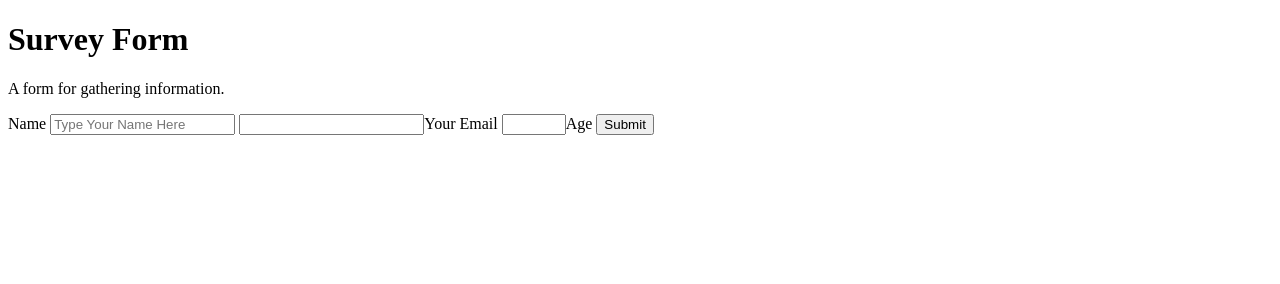
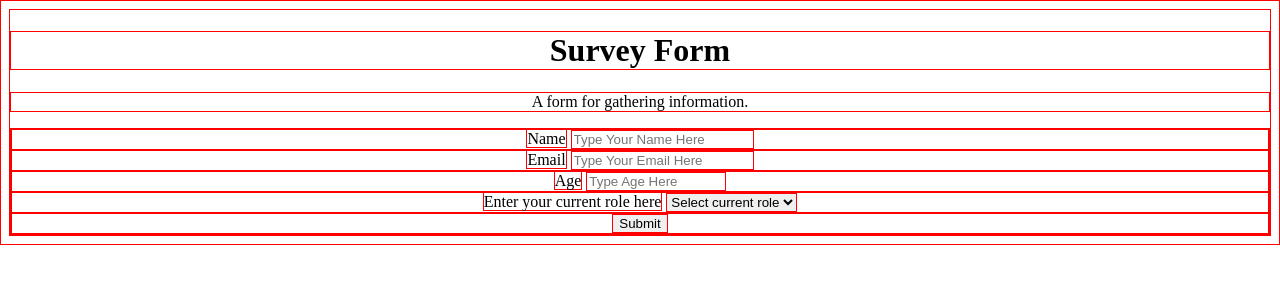
Before and after one commit to SethkCosta/SurveyForm, a plain HTML site: page index.html in a window 1280 px wide. Drawn offline with Linux system fonts and the light colour scheme.

Commit message:
styling changes

```diff
--- a/index.html
+++ b/index.html
@@ -1,16 +1,49 @@
 <!DOCTYPE html>
-<html lang="en"></html>
+<html lang="en">
 <link rel="stylesheet" href="styles.css">
+
+</html>
 <html>
+
 <body>
     <h1 id="title">Survey Form</h1>
     <p id="description">A form for gathering information. </p>
     <form id="survey-form">
+        <div class="centerdiv">
+
             <label for="name" id="name-label">Name</label>
-            <input id="name" type="text" placeholder="Type Your Name Here" required >
-            <input type="email" id="email"  required>Your Email
-            <input type="number" id="number" min="1" max="120" >Age
+            <input id="name" type="text" placeholder="Type Your Name Here" required>
+        </div>
+
+        <div class="centerdiv">
+
+            <label for="email" id="email-label">Email</label>
+            <input type="email" id="email" placeholder="Type Your Email Here" required>
+        </div>
+
+        <div class="centerdiv">
+
+            <label for="number" id="number-label">Age</label>
+            <input type="number" id="number" min="1" max="120" placeholder="Type Age Here">
+
+        </div>
+        <div class="centerdiv">
+            <label for="role">Enter your current role here</label>
+            <select type="dropdown" id="role">
+                <option valu="">Select current role</option>
+
+                <!--Available Options-->
+                <option value="student">Student</option>
+                <option value="full-time Job">Full-time Job</option>
+                <option value="prefer not to say">Prefer not to say</option>
+                <option value="Other">Other</option>
+            </select>
+        </div>
+        <div class="centerdiv">
             <input type="submit">
+        </div>
+
     </form>
 </body>
+
 </html>
--- a/styles.css
+++ b/styles.css
@@ -0,0 +1,20 @@
+h1 {
+    text-align: center;
+}
+
+p {
+    text-align: center
+}
+
+.centerdiv {
+    text-align: center;
+}
+
+* {
+    border: 1px solid red
+}
+
+.centerdiv input[type="number"] {
+    color: blue;
+    min-width: 134px;
+}
```
Lines whose indentation alone changed are shown as unchanged.
